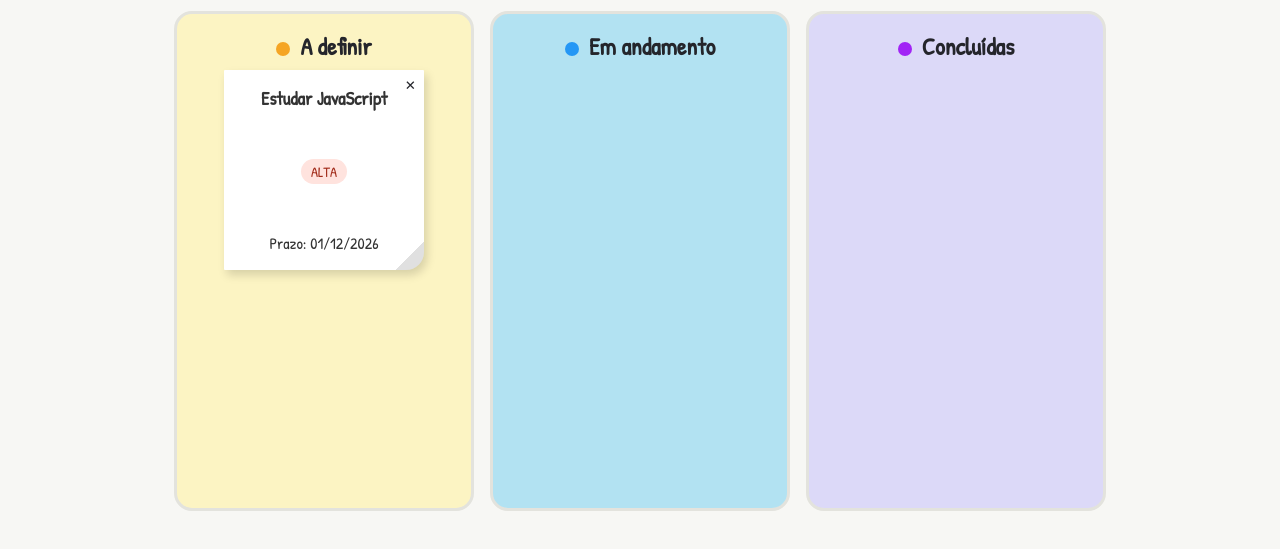
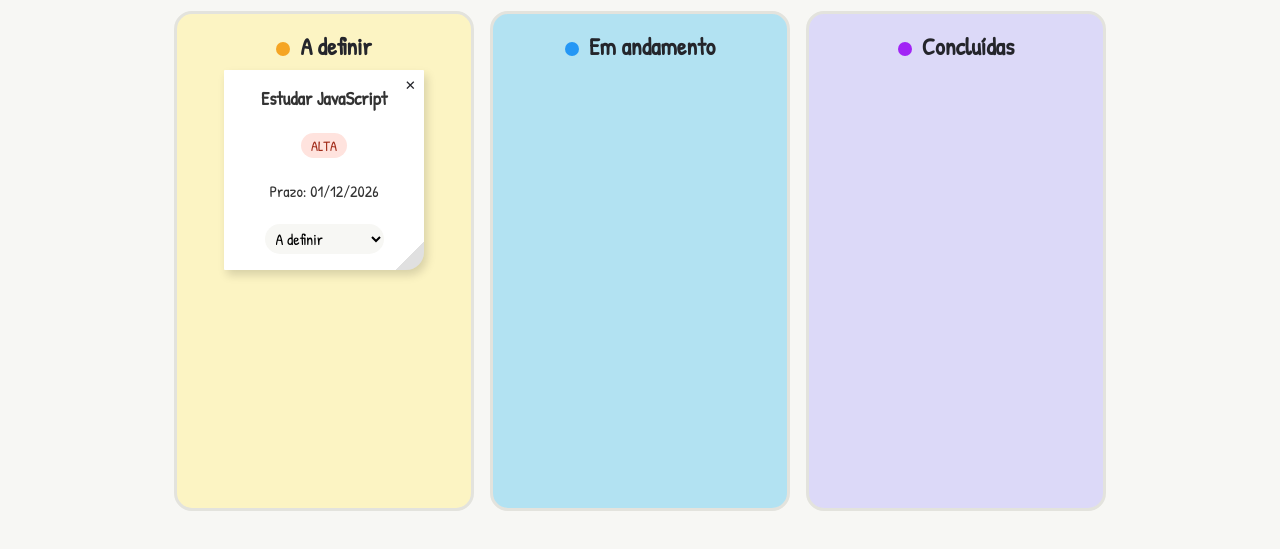
Before and after one commit to santisantos13/gerenciador-tarefas, a plain HTML site: page index.html in a window 1280 px wide. Shown: the part 121-670 px from the top of the page. Drawn offline with Linux system fonts and the light colour scheme.

Commit message:
feat: move tarefas entre colunas pelo seletor

```diff
--- a/css/components.css
+++ b/css/components.css
@@ -1,7 +1,7 @@
 .card-tarefa {
   position: relative;
   width: 200px;
-  height: 200px;
+  min-height: 200px;
   box-sizing: border-box;
   background-color: #ffffff;
   color: #333;
@@ -42,6 +42,15 @@
 
 .botao-remover-tarefa:hover {
   color: var(--cor-erro);
+}
+
+.seletor-status {
+  font: inherit;
+  border: none;
+  background-color: var(--cor-fundo);
+  border-radius: var(--raio-borda);
+  padding: 3px 7px;
+  cursor: pointer;
 }
 
 .badge-prioridade {
--- a/js/main.js
+++ b/js/main.js
@@ -3,7 +3,6 @@ import { renderizar } from "./render.js";
 import { gerarId } from "./utils.js";
 import { salvarTarefas } from "./storage.js";
 
-moverTarefa("21aec435-c74f-478c-a47a-7ba09c856401", "concluida")
 renderizar(tarefas);
 
 const campoBusca = document.getElementById("campo-busca");
@@ -63,3 +62,20 @@ areaColunas.addEventListener("click", (evento) => {
   renderizar(tarefas);
   console.log("deu certo")
 });
+
+areaColunas.addEventListener("change", (evento) => {
+  const seletor = evento.target.closest(".seletor-status");
+
+  if (!seletor) {
+    return;
+  }
+
+  const id = seletor.dataset.id;
+  const novoStatus = seletor.value;
+
+  moverTarefa(id, novoStatus);
+  console.log("gg")
+  salvarTarefas(tarefas);
+  renderizar(tarefas);
+
+})
--- a/js/render.js
+++ b/js/render.js
@@ -5,6 +5,8 @@ const rotuloPrioridade = {
   media: "MÉDIA",
   baixa: "BAIXA",
 };
+
+const rotuloStatus = { "a-definir": "A definir", "em-andamento": "Em andamento", "concluida": "Concluídas" };
 
 export function criarCardTarefa(tarefa) {
 
@@ -33,6 +35,19 @@ export function criarCardTarefa(tarefa) {
   botaoRemover.textContent = "✕";
   card.append(botaoRemover);
 
+  const seletorStatus = document.createElement("select");
+  seletorStatus.classList.add("seletor-status");
+  seletorStatus.dataset.id = tarefa.id;
+  seletorStatus.setAttribute("aria-label", "Mover card para outro status");
+  for (const [valor, rotulo] of Object.entries(rotuloStatus)) {
+    const opcao = document.createElement("option");
+    opcao.value = valor;
+    opcao.textContent = rotulo;
+    opcao.selected = (valor === tarefa.status);
+    seletorStatus.append(opcao);
+  }
+  card.append(seletorStatus);
+
   return card;
 }
 
```
